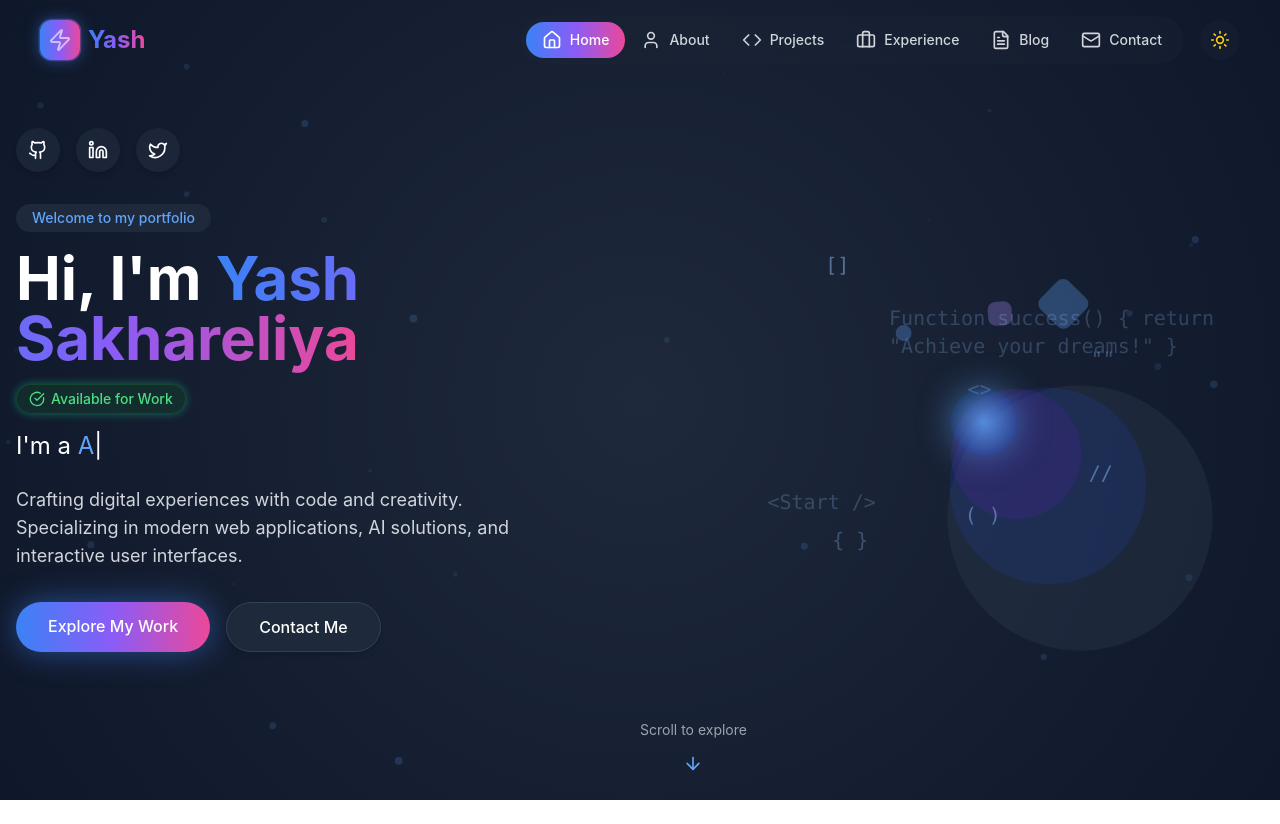
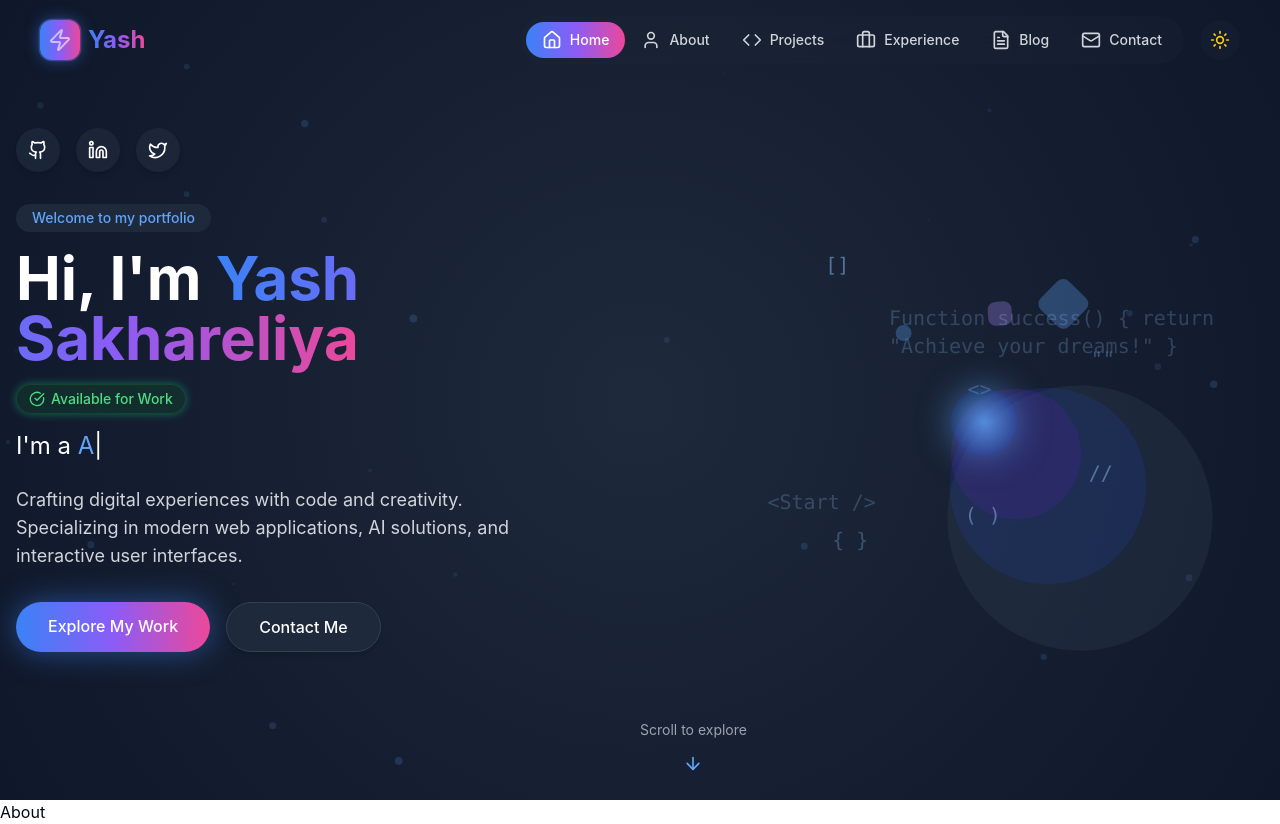
Before and after one commit to YashSakhareliya/Portfolio, a React (Vite) app: page / in a window 1280 px wide. Before the commit the page ends 800 px from the top, so only its background shows below. Built offline with nearby package versions, Linux system fonts and the light colour scheme.

Commit message:
About Section Start

```diff
--- a/src/App.jsx
+++ b/src/App.jsx
@@ -3,6 +3,7 @@ import { BrowserRouter } from "react-router-dom";
 import { useSelector } from "react-redux";
 import { Navbar } from "./components";
 import Hero from "./components/Hero";
+import About from "./components/About";
 
 function App() {
   const darkMode = useSelector((state) => state.theme.darkMode)
@@ -19,6 +20,7 @@ function App() {
 
             <main className="w-full">
               <Hero />
+              <About />
             </main>
           </div>
         </div>
--- /dev/null
+++ b/src/components/About.jsx
@@ -0,0 +1,11 @@
+import React from 'react'
+
+const About = () => {
+  return (
+    <div>
+      About
+    </div>
+  )
+}
+
+export default About
```
